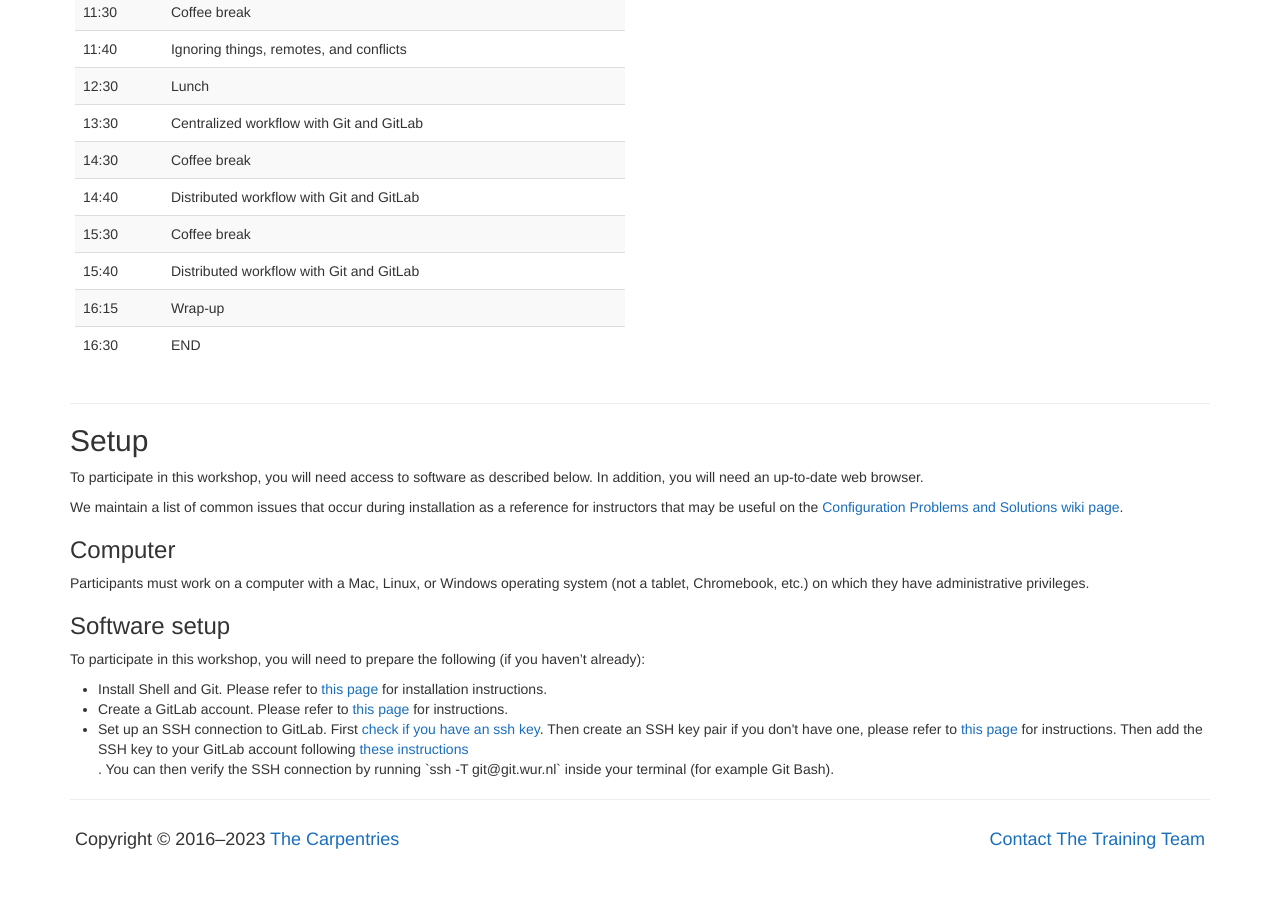
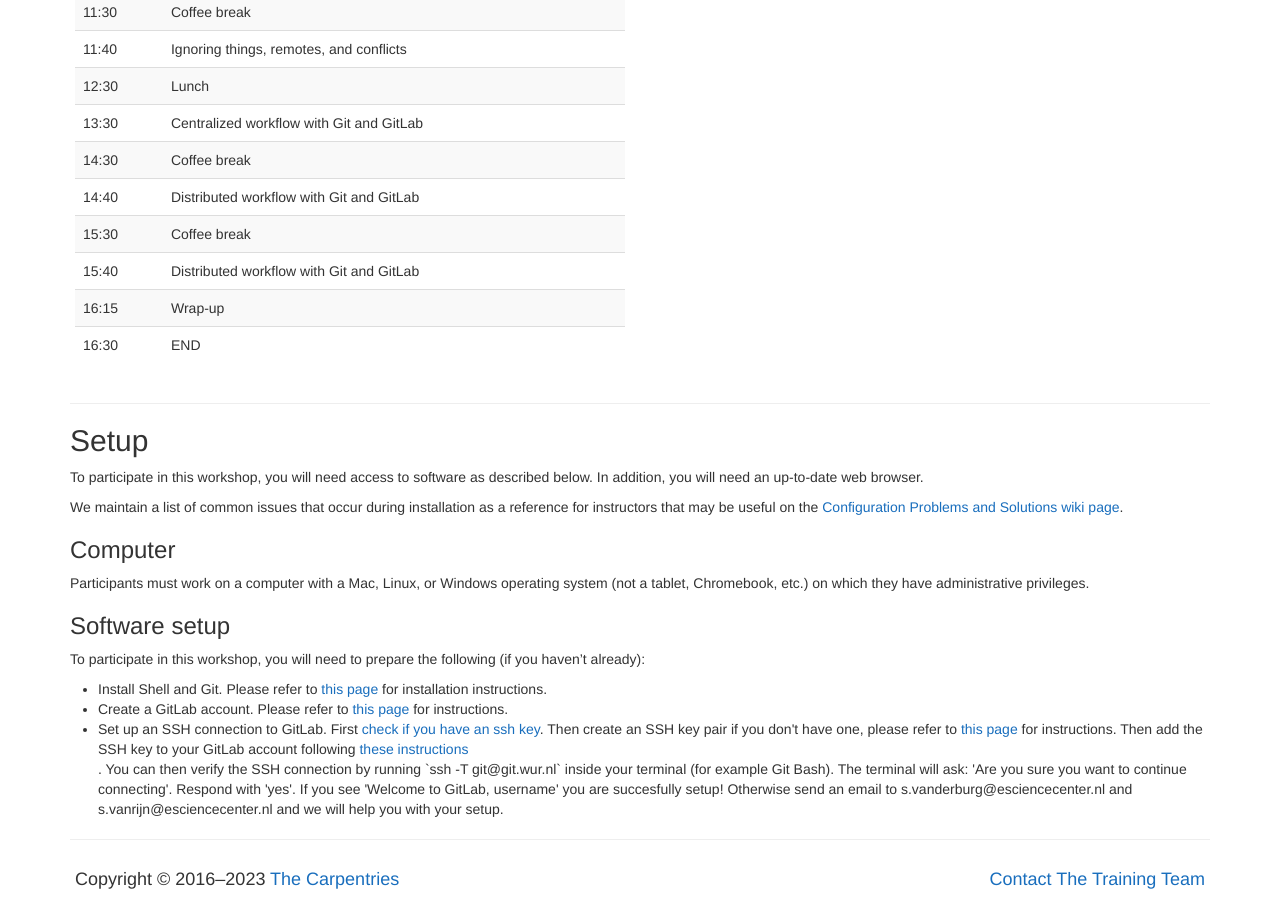
Before and after one commit to esciencecenter-digital-skills/2023-06-28-wdcc-git, a Jekyll site: the page built from index.md, in a window 1280 px wide and 900 px high, scrolled down 1478 px. Built offline with Jekyll 4.4.1, drawn with Linux system fonts in a browser that asks for light colours; before the commit the page ends 2338 px from its top, so only the background shows below that.

Commit message:
Extend ssh setup verification

```diff
--- a/index.md
+++ b/index.md
@@ -331,5 +331,5 @@
 <ul>
   <li>Install Shell and Git. Please refer to <a href="https://coderefinery.github.io/installation/shell-and-git/">this page</a> for installation instructions.</li>
   <li>Create a GitLab account. Please refer to <a href="https://gitlab.com/users/sign_up">this page</a> for instructions.</li>
-  <li>Set up an SSH connection to GitLab. First <a href="https://docs.gitlab.com/ee/user/ssh.html#see-if-you-have-an-existing-ssh-key-pair">check if you have an ssh key</a>. Then create an SSH key pair if you don't have one, please refer to <a href="https://docs.gitlab.com/ee/user/ssh.html#generate-an-ssh-key-pair">this page</a> for instructions. Then add the SSH key to your GitLab account following <a href="https://docs.gitlab.com/ee/user/ssh.html#add-an-ssh-key-to-your-gitlab-account">these instructions</a></li>. You can then verify the SSH connection by running `ssh -T git@git.wur.nl` inside your terminal (for example Git Bash).
+  <li>Set up an SSH connection to GitLab. First <a href="https://docs.gitlab.com/ee/user/ssh.html#see-if-you-have-an-existing-ssh-key-pair">check if you have an ssh key</a>. Then create an SSH key pair if you don't have one, please refer to <a href="https://docs.gitlab.com/ee/user/ssh.html#generate-an-ssh-key-pair">this page</a> for instructions. Then add the SSH key to your GitLab account following <a href="https://docs.gitlab.com/ee/user/ssh.html#add-an-ssh-key-to-your-gitlab-account">these instructions</a></li>. You can then verify the SSH connection by running `ssh -T git@git.wur.nl` inside your terminal (for example Git Bash). The terminal will ask: 'Are you sure you want to continue connecting'. Respond with 'yes'. If you see 'Welcome to GitLab, username' you are succesfully setup! Otherwise send an email to s.vanderburg@esciencecenter.nl and s.vanrijn@esciencecenter.nl and we will help you with your setup.
 </ul>
```
